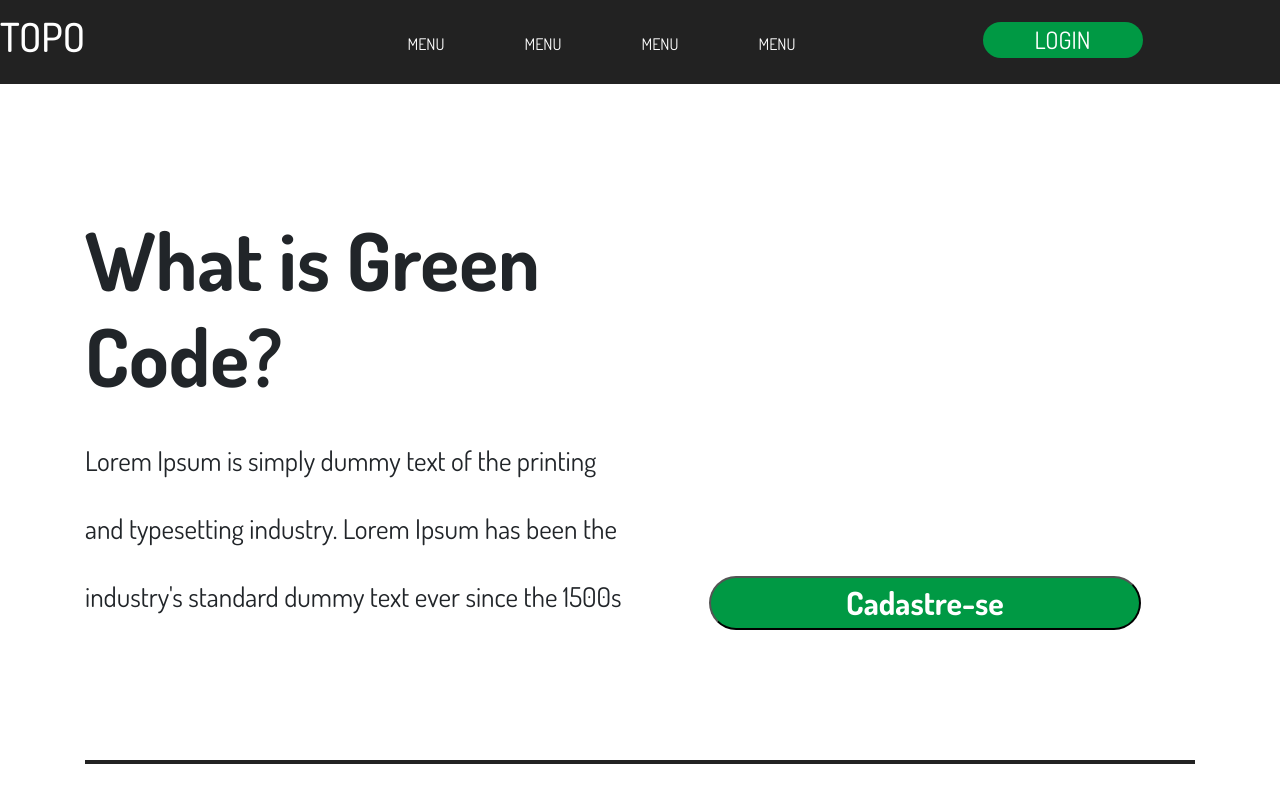
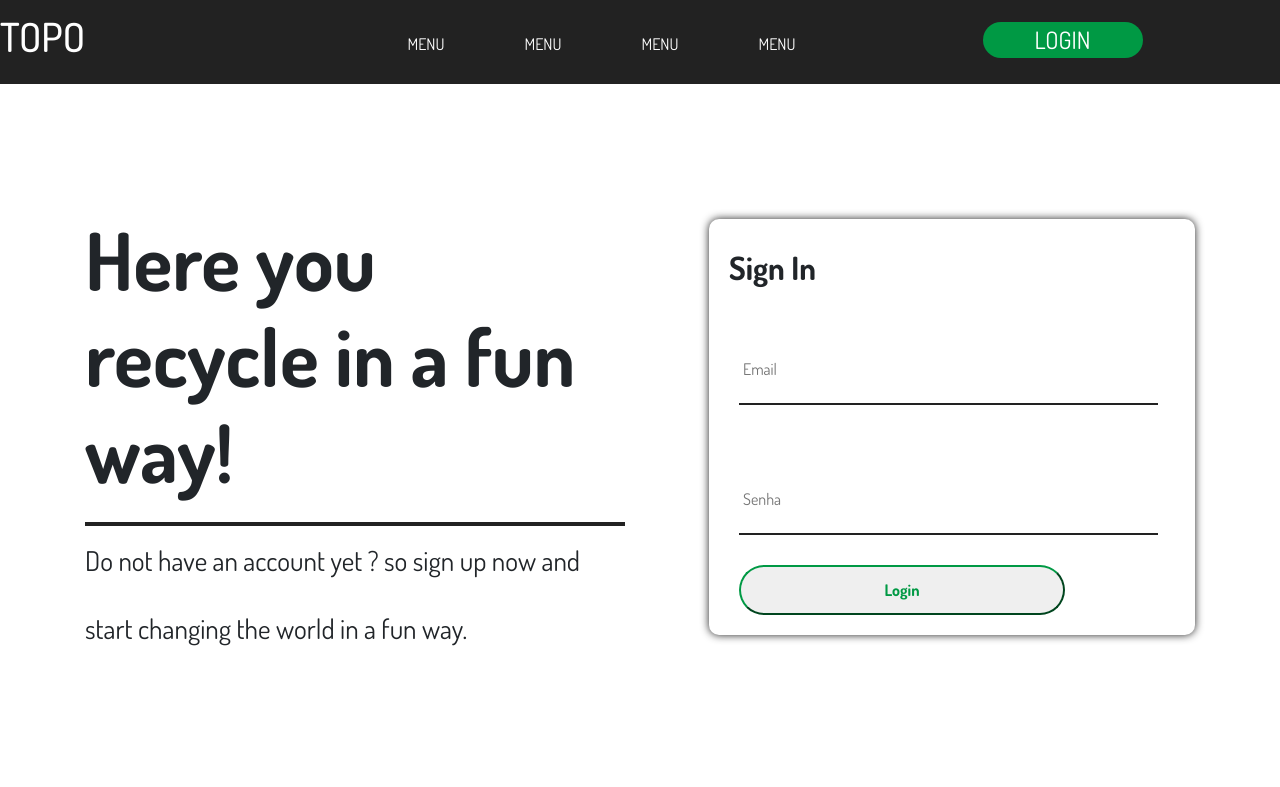
Before and after one commit to erickkaiquesilva/GreenCode, a React (Create React App) app in the folder greencode-web/: page /signin in a window 1280 px wide. Shown: the top 787 px of the page. Built offline with nearby package versions, Linux system fonts and the light colour scheme.

Commit message:
Criando Tela de Login

```diff
--- a/greencode-web/src/Resource/style/style.css
+++ b/greencode-web/src/Resource/style/style.css
@@ -17,7 +17,7 @@
 .conteudo-esquerda{margin: 10% 0%;}
 .conteudo-esquerda h1{font-size: 5em; padding: 14px 0px; font-weight: bold;}
 .conteudo-esquerda p{font-size: 1.7em; font-weight: normal; line-height: 250%;}
-.conteudo-direito button{ width: 80%; margin-top: 70%; margin-left: 10%; margin-right: 10%; font-size: 2em; border-radius: 50px; font-weight: bold; background: var(--verde-escuro); color: #FFF;}
+.conteudo-direito button{width: 80%; cursor: pointer; margin-top: 70%; margin-left: 10%; margin-right: 10%; font-size: 2em; border-radius: 50px; font-weight: bold; background: var(--verde-escuro); color: #FFF;}
 
 /* ESTILIZAÇÃO CONTEUDO O QUE SOMOS */
 .oquesomos h1{font-size: 3.5em; padding: 12px 0px;}
@@ -37,6 +37,17 @@
 .rodape{background: var(--cinza-escuro); padding: 30px 0px;}
 .rodape h1{font-size: 3em; color: #FFF; text-align: center; padding-bottom: 20px;}
 .rodape button{margin: 3% 35%; background: var(--cinza-escuro); color: #FFF; width: 30%; height: 70px; font-size: 1.7em; text-transform: uppercase; font-weight: bold; border-radius: 50px; border-color: #FFF; cursor: pointer;}
+
+/*
+    PÁGINA DE LOGIN
+*/
+
+/* ESTILIZAÇÃO FORMULARIO DE LOGIN */
+.formulario-login{background: #FFF; width: 90%; padding: 20px 10px; margin-top: 25%; margin-left: 10%; border-radius: 10px; box-shadow: 0 0 0.5em var(--cinza-escuro);}
+.formulario-login h1{padding: 10px; font-weight: bold; font-size: 2em;}
+.formulario-login .caixadeentrada{width: 90%; height: 70px; outline: none; padding: 4px; margin: 30px 20px; border: 0px; border-bottom: 2px solid var(--cinza-escuro);}
+.formulario-login input[type="submit"]{width: 70%; height: 50px; border-radius: 50px; margin-left: 20px; cursor: pointer; font-weight: bold; border-color: var(--verde-escuro); color: var(--verde-escuro); outline: none;}
+
 /* CLASS ESTILIZADORAS CASOS GENÉRICOS */
 .borda-separadora{background: var(--cinza-escuro); width: 100%; padding: 2px 0px;}
 .espaco{margin-bottom: 70px;}
--- a/greencode-web/src/scenes/App.js
+++ b/greencode-web/src/scenes/App.js
@@ -1,6 +1,7 @@
 import React from 'react';
 
 import Teste from './Intro/index';
+import Teste2 from './SignIn/signin';
 
 // ROTAS
 import { BrowserRouter, Switch, Route } from 'react-router-dom'
@@ -11,7 +12,7 @@ import '../Resource/style/normalize.css'
 
 function App() {
   return (
-    <Teste />
+    <Teste2 />
     // <BrowserRouter>
     //   <Route path="/" exact component={Home} />
     //   <Route path="/login" component={Login} />
--- /dev/null
+++ b/greencode-web/src/scenes/SignIn/signin.js
@@ -0,0 +1,33 @@
+import React, { Component } from 'react';
+import NavBar from '../../Components/NavBar/navbar'
+
+export default class SignIn extends Component {
+    render(){
+        return(
+            <>
+                <NavBar />
+                <div className="container">
+                    <div className="row">
+                        <article className="conteudo-esquerda col-lg-6">
+                            <h1>Here you recycle in a fun way!</h1>
+                            <div className="borda-separadora"></div>
+                            <p>
+                                Do not have an account yet ? so sign up now and start changing the world in a fun way.
+                            </p>
+                        </article>
+                        <article className="col-lg-6">
+                            <div className="formulario-login">
+                                <h1>Sign In</h1>
+                                <form>
+                                    <input className="caixadeentrada" type="email" placeholder="Email" />
+                                    <input className="caixadeentrada" type="senha" placeholder="Senha" />
+                                    <input type="submit" value="Login" />
+                                </form>
+                            </div>
+                        </article>
+                    </div>
+                </div>
+            </>
+        )
+    }
+}
```
